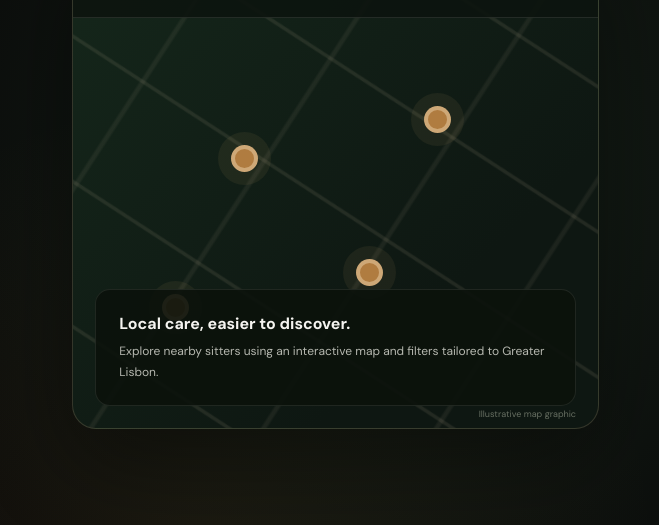
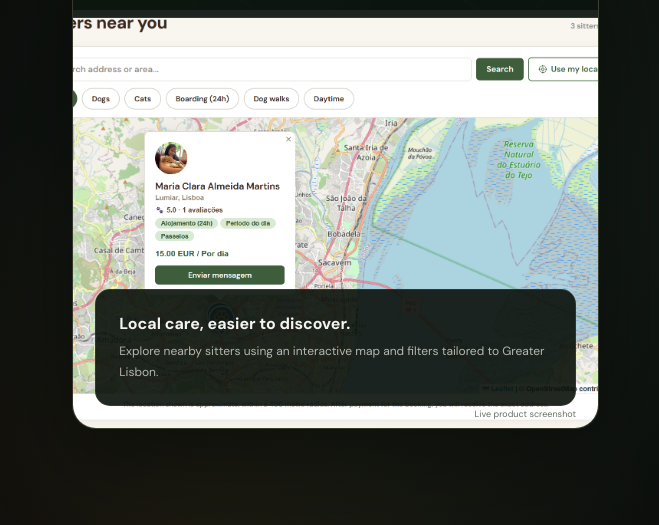
Before and after one commit to UE-marcovanwinnendael/MVW_repo_2026, a plain HTML site: page project-4.html in a window 1280 px wide. Shown: the part 251-776 px from the top of the page, 621-1280 px from the left. Drawn offline with nearby package versions, Linux system fonts and the light colour scheme.

Commit message:
Enhance mock visualization and update notes
Updated the mock visualization and notes in the project layout.

```diff
--- a/project-4.html
+++ b/project-4.html
@@ -51,6 +51,10 @@ main{position:relative;z-index:2}
 .mock-bottom{position:absolute;bottom:22px;left:22px;right:22px;padding:23px;border-radius:15px;background:rgba(11,18,12,.91);z-index:3;border:1px solid rgba(245,244,240,.09)}
 .mock-bottom strong{font-size:16px}.mock-bottom p{font-size:12px;color:#b6b8b0;line-height:1.7;margin:7px 0 0}
 .mock-note{position:absolute;bottom:8px;right:22px;font-size:9px;color:#676f62;z-index:4}
+.mock-visual{position:absolute;inset:70px 0 0 0;width:100%;height:calc(100% - 70px);object-fit:cover;object-position:center top;z-index:1;filter:saturate(.96) contrast(1.02)}
+.mock-top{position:relative;z-index:3}
+.mock-bottom{z-index:3}
+.mock-note{z-index:4}
 .stats{display:grid;grid-template-columns:repeat(4,1fr);border-top:1px solid var(--stroke);border-bottom:1px solid var(--stroke);margin-top:58px}
 .stat{padding:33px 20px 30px;text-align:center;position:relative}
 .stat:not(:last-child){border-right:1px solid var(--stroke)}
@@ -107,11 +111,11 @@ main{position:relative;z-index:2}
    <div class="hero-tags"><span class="tag">Web App</span><span class="tag">Marketplace</span><span class="tag">Full Stack Website</span></div>
    <div class="btns"><a class="btn btn-main" href="https://patinha.pt" target="_blank" rel="noopener noreferrer">Visit Patinha.pt ↗</a><a class="btn btn-secondary" href="#experience">Explore the project ↓</a></div>
   </div>
-  <div class="mock" role="img" aria-label="Conceptual illustration of a neighborhood discovery map. This is not a live representation of sitter locations.">
+  <div class="mock" role="img" aria-label="Patinha.pt map interface showing sitters near Lisbon.">
    <div class="mock-top"><img src="patinha-logo-wide.png" alt="" aria-hidden="true"><span>GREATER LISBON</span></div>
-   <div class="mock-dot one"></div><div class="mock-dot two"></div><div class="mock-dot three"></div><div class="mock-dot four"></div>
+   <img class="mock-visual" src="patinha-live-preview.png" alt="Patinha.pt search experience with sitter map and filters">
    <div class="mock-bottom"><strong>Local care, easier to discover.</strong><p>Explore nearby sitters using an interactive map and filters tailored to Greater Lisbon.</p></div>
-   <div class="mock-note">Illustrative map graphic</div>
+   <div class="mock-note">Live product screenshot</div>
   </div>
  </div>
  <div class="container stats"><div class="stat"><strong>PT / EN</strong><span>Languages</span></div><div class="stat"><strong>Lisbon</strong><span>Service region</span></div><div class="stat"><strong>3</strong><span>Commission tiers</span></div><div class="stat"><strong>1</strong><span>Developer</span></div></div>
```
